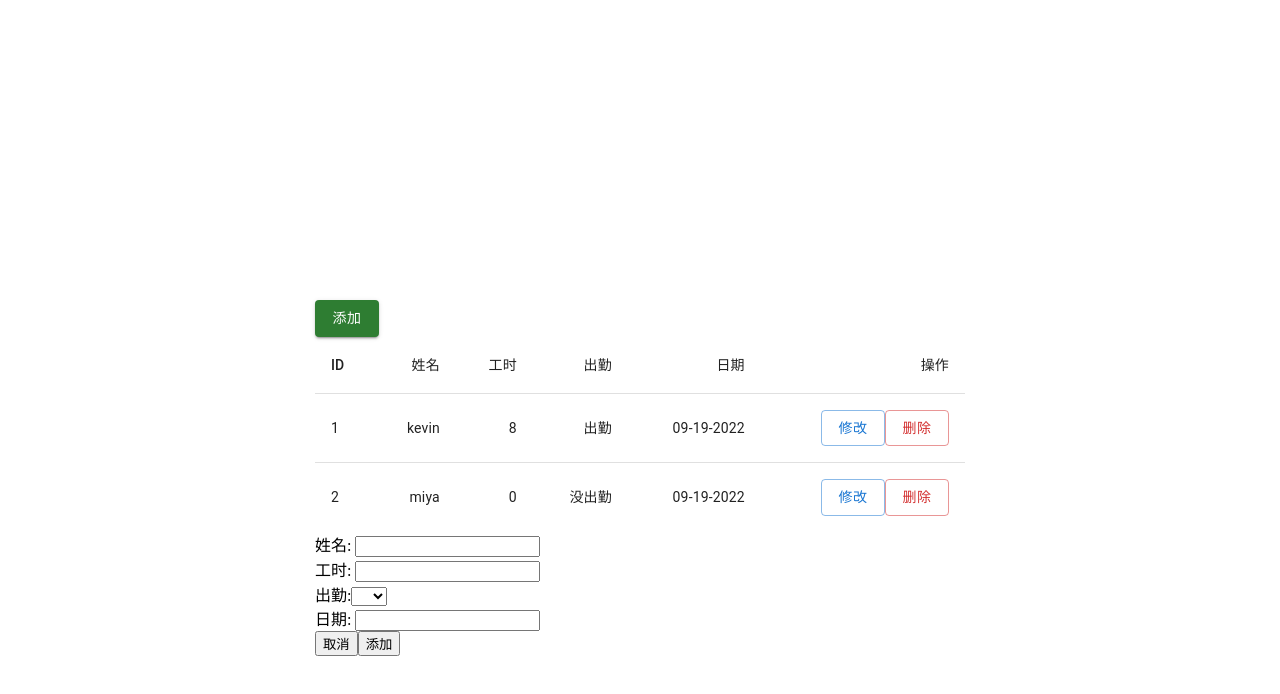
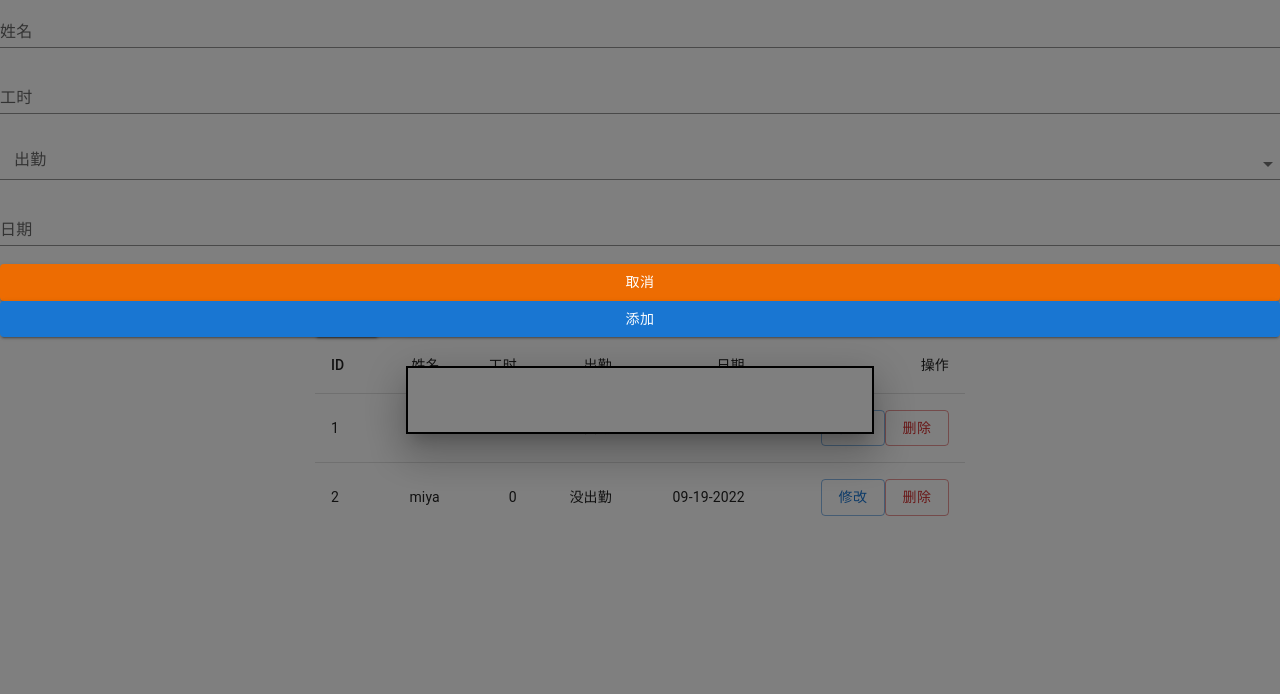
Before and after one commit to KaizhiDu/teaching, a React (Create React App) app: page / in a window 1280 px wide. Both pictures are taken after a click on the button "添加". Shown: the top 694 px of the page. Built offline with nearby package versions, Linux system fonts and the light colour scheme.

Commit message:
change to mui

```diff
--- a/src/AddEditForm.js
+++ b/src/AddEditForm.js
@@ -1,9 +1,31 @@
 import React, { Component } from "react";
+import TextField from '@mui/material/TextField';
+import Select from '@mui/material/Select';
+import MenuItem from '@mui/material/MenuItem';
+import InputLabel from '@mui/material/InputLabel';
+import FormControl from '@mui/material/FormControl';
+import Button from "@mui/material/Button";
+import Modal from '@mui/material/Modal';
+import Box from '@mui/material/Box';
+
+const style = {
+    position: 'absolute',
+    top: '50%',
+    left: '50%',
+    transform: 'translate(-50%, -50%)',
+    width: 400,
+    bgcolor: 'background.paper',
+    border: '2px solid #000',
+    boxShadow: 24,
+    p: 4,
+};
 
 class AddEditForm extends Component {
     constructor(props) {
         super(props);
     }
+
+
     render() {
         const {
             name,
@@ -17,33 +39,69 @@ class AddEditForm extends Component {
             employee
         } = this.props;
         return (
+
+            <Box sx={style}>
+                <Modal
+                    open={true}
+                    onClose={() => onCustomizeCancel()}
+                    aria-labelledby="modal-modal-title"
+                    aria-describedby="modal-modal-description"
+                >
                     <div>
-                姓名: <input
+                        <FormControl fullWidth>
+                            <TextField
+                                id="name"
+                                label="姓名"
+                                variant="standard"
+                                value={name}
                                 onChange={evt => onCustomizeValueChange({ name: 'name', value: evt.target.value })}
-                value={name} />
-                <br/>
-                工时: <input
+                            />
+                        </FormControl>
+                        <br/> <br/>
+                        <FormControl fullWidth>
+                            <TextField
+                                id="workTime"
+                                label="工时"
+                                variant="standard"
                                 onChange={evt => onCustomizeValueChange({ name: 'workTime', value: evt.target.value })}
-                value={workTime} />
-                <br/>
-                出勤:
-                <select
+                                value={workTime}
+                            />
+                        </FormControl>
+                        <br/> <br/>
+                        <FormControl fullWidth>
+                            <InputLabel id="attendance-label">出勤</InputLabel>
+                            <Select
                                 value={attendance}
                                 onChange={evt => onCustomizeValueChange({ name: 'attendance', value: evt.target.value })}
+                                labelId="attendance-label"
+                                id="attendance-label"
+                                variant="standard"
+                                label="出勤"
                             >
-                    <option value={false}></option>
-                    <option value={true}>是</option>
-                    <option value={false}>否</option>
-                </select>
-                <br/>
-                日期: <input
+                                <MenuItem value={false}></MenuItem>
+                                <MenuItem value={true}>是</MenuItem>
+                                <MenuItem value={false}>否</MenuItem>
+                            </Select>
+                        </FormControl>
+                        <br/> <br/>
+                        <FormControl fullWidth>
+                            <TextField
+                                id="date"
+                                label="日期"
+                                variant="standard"
                                 onChange={evt => onCustomizeValueChange({ name: 'date', value: evt.target.value })}
-                value={date} />
-                <br/>
-                <button
+                                value={date}
+                            />
+                        </FormControl>
+                        <br /> <br />
+                        <FormControl fullWidth>
+                            <Button
+                                variant="contained"
+                                color="warning"
                                 onClick={() => onCustomizeCancel()}
-                >取消</button>
-                <button
+                            >取消</Button>
+                            <Button
+                                variant="contained"
                                 onClick={() => {
                                     if (!editId) {
                                         // 添加操作
@@ -79,10 +137,12 @@ class AddEditForm extends Component {
                                     }
                                 }
                                 }
-                >
-                    {editId ? '修改' : '添加'}
-                </button>
+                            >{editId ? '修改' : '添加'}</Button>
+                        </FormControl>
                     </div>
+                </Modal>
+            </Box>
+
         )
     }
 }
```
Lines whose indentation alone changed are shown as unchanged.
